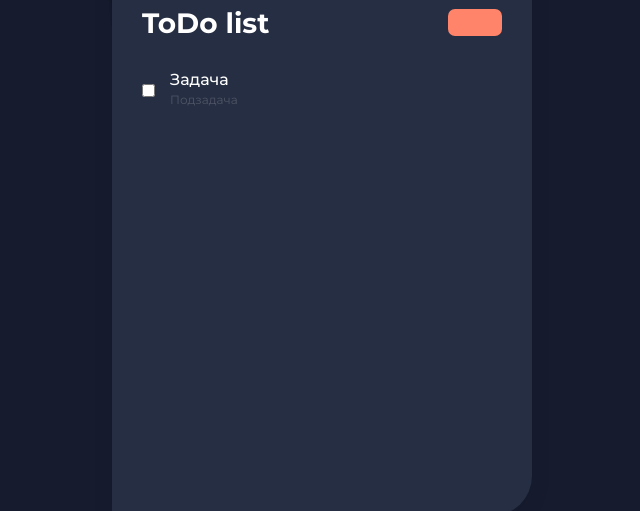
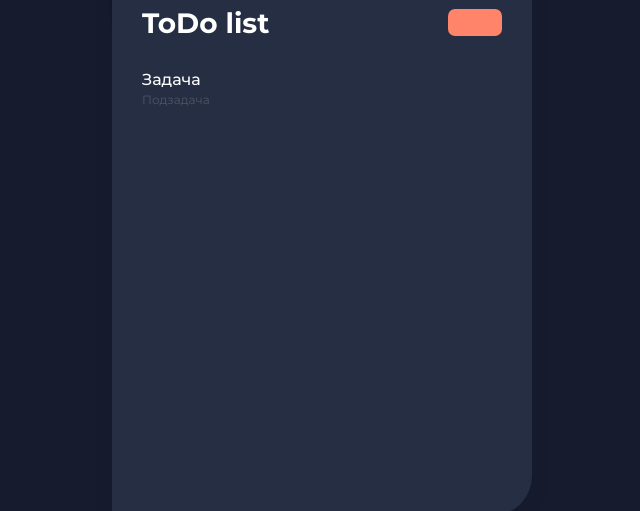
Before and after one commit to anna-popova/TestForLeadrate, a Vue app: page / in a window 1280 px wide. Shown: the part 130-641 px from the top of the page, without its empty margins (318-958 px from the left). Built offline with nearby package versions, Linux system fonts and the light colour scheme.

Commit message:
Update checkboxComponent.scss

```diff
--- a/src/components/checkboxComponent/checkboxComponent.scss
+++ b/src/components/checkboxComponent/checkboxComponent.scss
@@ -1,21 +1,8 @@
 .checkbox-list {
-	height: 80%;
-	overflow-y: auto;
-
-	&::-webkit-scrollbar {
-		width: 4px;               /* ширина scrollbar */
-	}
-	&::-webkit-scrollbar-track {
-		background: #252E42;        /* цвет дорожки */
-	}
-	&::-webkit-scrollbar-thumb {
-		border-radius: 20px;       /* закругления плашки */
-		border: 3px solid #FF8469;  /* padding вокруг плашки */
-	}
-
 	&__item {
 		display: flex;
 		align-items: center;
+		width: fit-content;
 		margin-bottom: 18px;
 		text-align: left;
 		cursor: pointer;
@@ -24,13 +11,57 @@
 			margin-bottom: 0;
 		}
 
+		&:hover {
+			& .checkbox-list__item--text {
+				color: #FF8469;
+			}
+			& .checkbox-list__item--data::before {
+				background: rgba(255, 132, 105, 0.2);
+			}
+		}
+
 		&--input {
-			margin-right: 15px;
+			position: absolute;
+			clip: rect(1px, 1px, 1px, 1px);
+			height: 1px;
+			width: 1px;
+			outline: 0;
+		}
+
+		&--data {
+			position: relative;
+			padding-left: 35px;
+
+			&::before {
+				position: absolute;
+				top: calc(50% - 10px);
+				left: 0;
+				content: "";
+				display: inline-block;
+				vertical-align: middle;
+				width: 20px;
+				height: 20px;
+				border-radius: 6px;
+				background: #4F5565;
+
+				.checkbox-list__item.checked & {
+					background-image: url(../../img/checked.svg);
+					background-repeat: no-repeat;
+					background-position: center center;
+					background-size: 12px 10px;
+					background-color: #FF8469;
+				}
+			}
 		}
 
 		&--text {
 			display: block;
 			font-size: 16px;
+
+			.checkbox-list__item.checked & {
+				color: #4F5565;
+				text-decoration: line-through;
+			}
 
 			&_subtitle {
 				display: inline-block;
```
Lines whose indentation alone changed are shown as unchanged.
